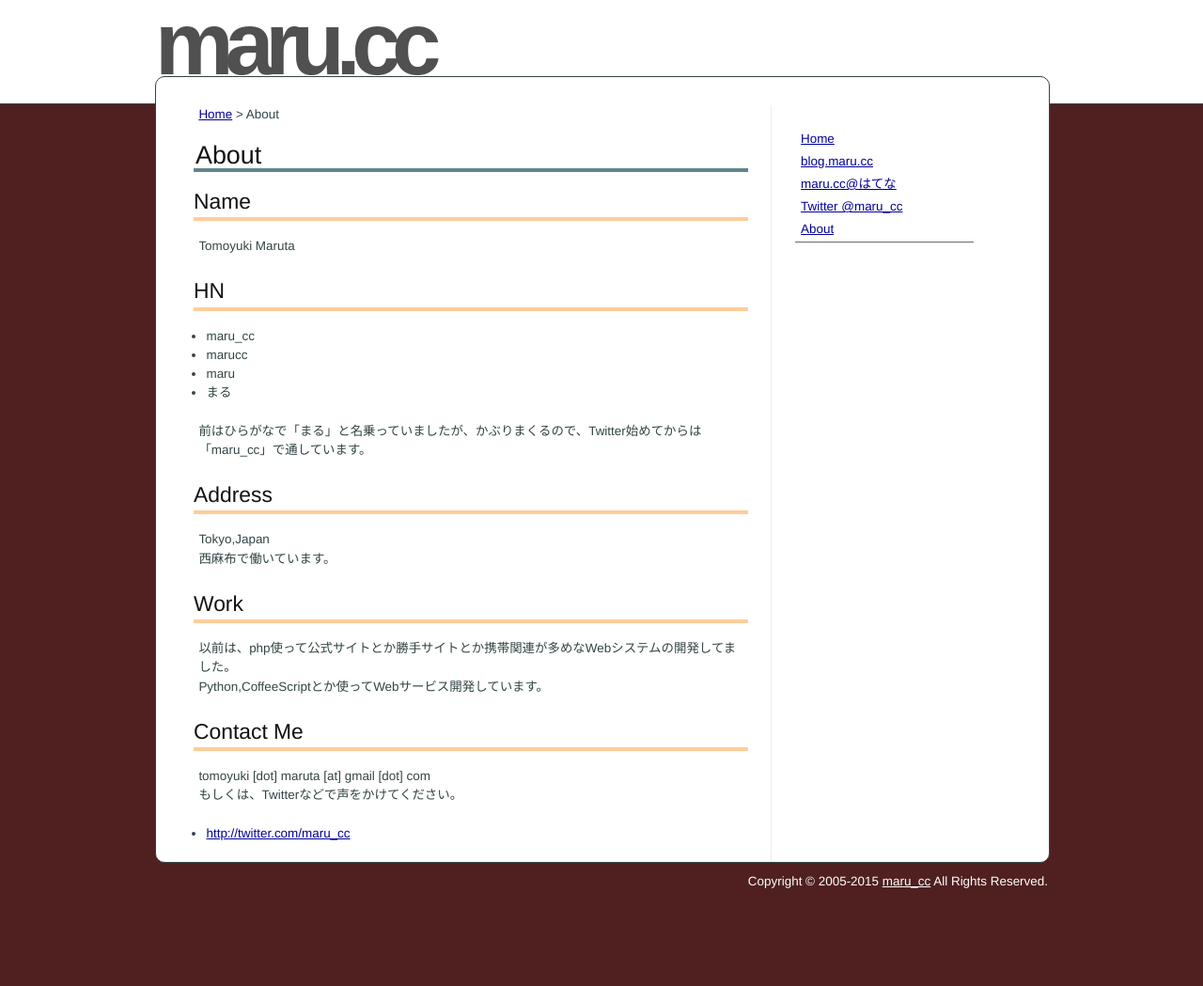
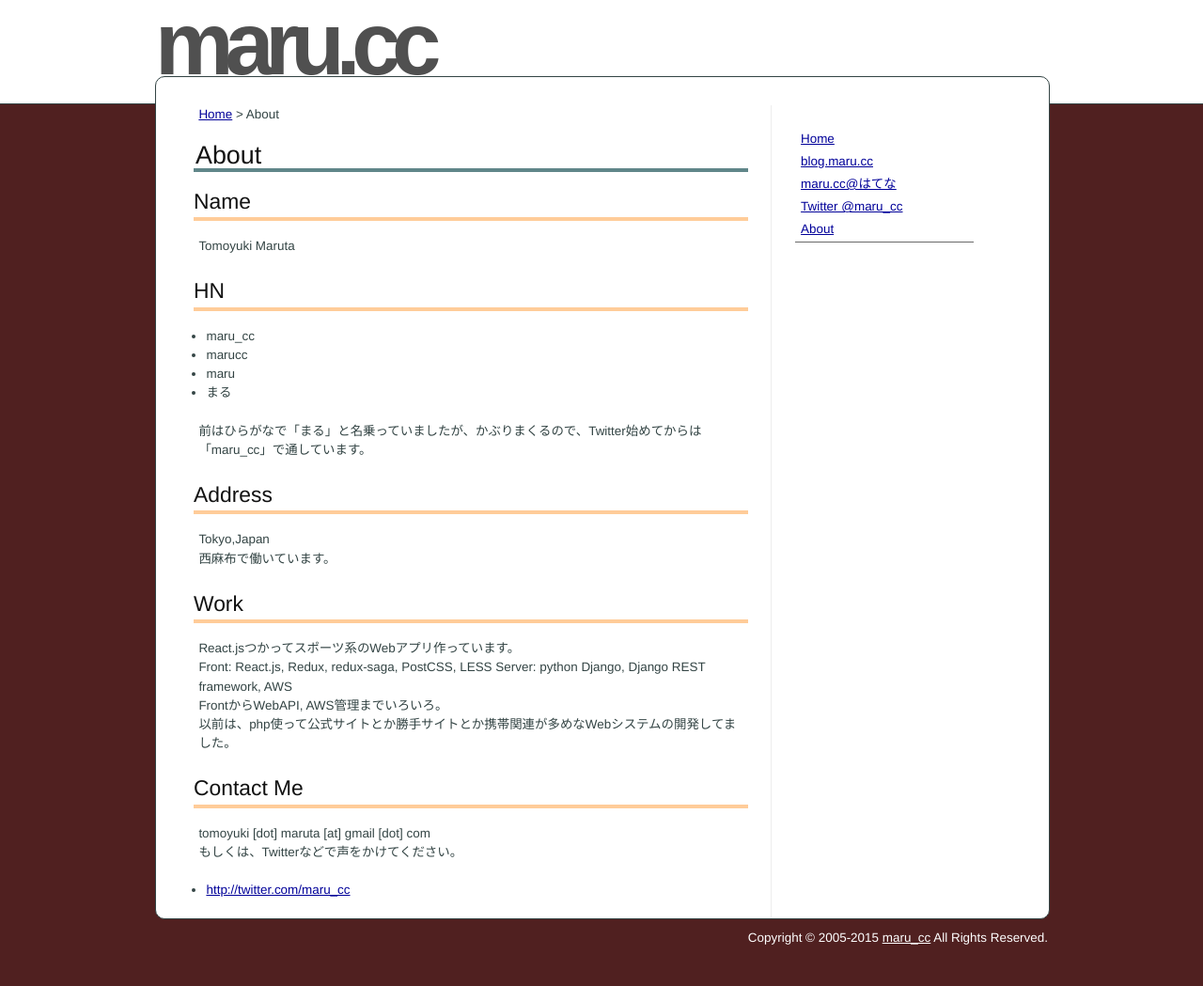
Before and after one commit to marucc/marucc.github.io, a Jekyll site: the page built from about/index.md, in a window 1280 px wide. Shown: the whole page at 94% size. Built offline with Jekyll 4.4.1, drawn with Linux system fonts in a browser that asks for light colours; before the commit the page ends 988 px from its top, so only the background shows below that.

Commit message:
Update index.md

```diff
--- a/about/index.md
+++ b/about/index.md
@@ -28,9 +28,14 @@ Tokyo,Japan
 
 ## Work
 
+React.jsつかってスポーツ系のWebアプリ作っています。
+
+Front: React.js, Redux, redux-saga, PostCSS, LESS
+Server: python Django, Django REST framework, AWS
+
+FrontからWebAPI, AWS管理までいろいろ。
+
 以前は、php使って公式サイトとか勝手サイトとか携帯関連が多めなWebシステムの開発してました。
-
-Python,CoffeeScriptとか使ってWebサービス開発しています。
 
 ## Contact Me
 
```
